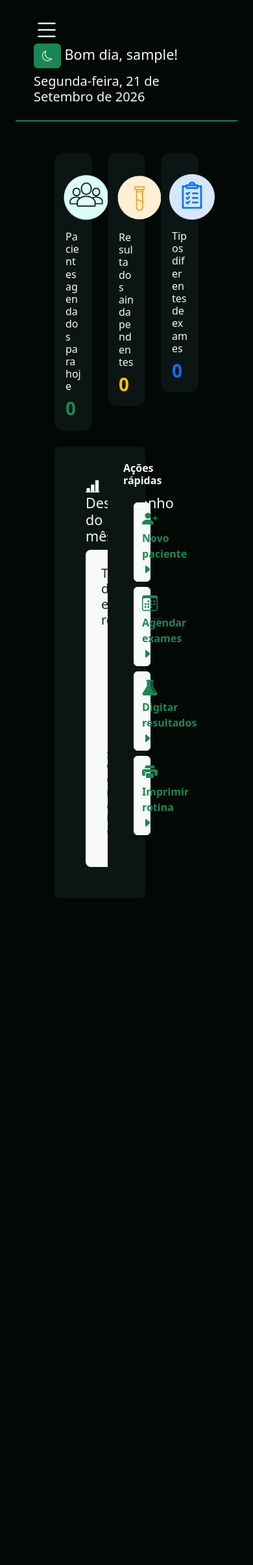
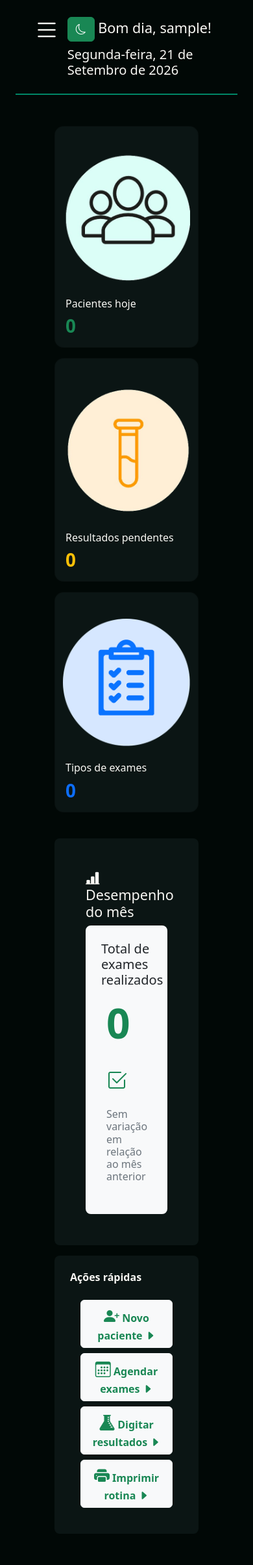
Before and after one commit to AnnaSilva-dev/Sistema-Laboratorial-Odisseu, a Django app: page / in a window 390 px wide. Shown: the whole page at 65% size. Before the commit the page ends 1382 px from the top, so only its background shows below. Run offline with Django 5.2, Linux system fonts and the light colour scheme; the visitor is signed in with stand-in values (Sample User, id 1); data that the repository does not hold is empty; some libraries are stand-ins or nearby versions.

Commit message:
responsividade da base

```diff
--- a/odisseu/static/odisseu/css/style.css
+++ b/odisseu/static/odisseu/css/style.css
@@ -83,7 +83,6 @@ body{
 
 .navegacao{
     border-right: 2px solid var(--verde-claro);
-    min-height: 100vh;
     align-items: flex-start;
 }
 
@@ -402,3 +401,14 @@ input[type="date"]:valid, .perfil:valid, .paciente:valid {
 #recuperar-senha {
     margin-top: 25vh;
 }
+
+/* responsividade */
+@media (min-width: 800px) {
+    .navegacao {
+        overflow-x: hidden;
+    }
+
+    .navegacao .nav-link {
+        white-space: nowrap;
+    }
+}
--- a/odisseu/templates/base.html
+++ b/odisseu/templates/base.html
@@ -16,50 +16,88 @@
 </head>
 <body>
 {% if request.user.is_authenticated %}
-    <section  class="container-fluid base">
+    <section class="container-fluid base">
         <nav class="container-fluid">
             <section class="row g-2">
-                <div class="col-md-3 navegacao d-none d-lg-block">
+                <div class="col-md-3 navegacao d-none d-md-block position-relative" style="min-height: 100vh;">
                     <ul>
                         <img class="navbar-brand" src="{% static 'odisseu/imgs/odisseu-logo.png' %}">
 
-                            <li class="nav-item mb-3 mt-3"><a class="botao-inicio" href="{% url 'index' %}"><span class="bi bi-house-door-fill"></span> Início</a></li>
+                        <li class="nav-item mb-3 mt-3">
+                            <a class="botao-inicio" href="{% url 'index' %}">
+                                <span class="bi bi-house-door-fill"></span> Início
+                            </a>
+                        </li>
+
                         {% if user|can:'agendar_exame' or user|can:'cadastrar_paciente' or user|can:'cadastrar_usuario' or user|can:'visualizar_pacientes' %}
                         <h6>Recepção</h6>
                         {% endif %}
+
                         <div class="container-fluid mb-2">
                             {% if user|can:'agendar_exame' %}
-                                <li class="nav-item"><a class="nav-link text-tema text-tema" href="{% url 'agendar_exame' %}"><span class="bi bi-calendar3 p-2"></span> Agendar exames</a></li>
+                            <li class="nav-item">
+                                <a class="nav-link text-tema" href="{% url 'agendar_exame' %}">
+                                    <span class="bi bi-calendar3 p-2"></span> Agendar exames
+                                </a>
+                            </li>
                             {% endif %}
+
                             {% if user|can:'cadastrar_paciente' %}
-                                <li class="nav-item"><a class="nav-link text-tema" href="{% url 'cadastrar_paciente' %}"><span class="bi bi-person-plus p-2"></span> Cadastrar pacientes</a></li>
+                            <li class="nav-item">
+                                <a class="nav-link text-tema" href="{% url 'cadastrar_paciente' %}">
+                                    <span class="bi bi-person-plus p-2"></span> Cadastrar pacientes
+                                </a>
+                            </li>
                             {% endif %}
+
                             {% if user|can:'cadastrar_usuario' %}
-                                <li class="nav-item"><a class="nav-link text-tema" href="{% url 'usuarios' %}"><span class="bi bi-person-gear p-2"></span> Usuários</a></li>
+                            <li class="nav-item">
+                                <a class="nav-link text-tema" href="{% url 'usuarios' %}">
+                                    <span class="bi bi-person-gear p-2"></span> Usuários
+                                </a>
+                            </li>
                             {% endif %}
+
                             {% if user|can:'visualizar_pacientes' %}
-                                <li class="nav-item"><a class="nav-link text-tema" href="{% url 'pacientes' %}"><span class="bi bi-people p-2"></span> Pacientes cadastrados</a></li>
+                            <li class="nav-item">
+                                <a class="nav-link text-tema" href="{% url 'pacientes' %}">
+                                    <span class="bi bi-people p-2"></span> Pacientes cadastrados
+                                </a>
+                            </li>
                             {% endif %}
                         </div>
 
-
                         {% if user|can:'exibir_rotina' %}
                         <h6>Rotina</h6>
+
                         <div class="container-fluid mb-2">
-                                <li class="nav-item"><a class="nav-link text-tema" href="{% url 'rotina' %}"><span class="bi bi-search p-2"></span> Consultar rotinas</a></li>
+                            <li class="nav-item">
+                                <a class="nav-link text-tema" href="{% url 'rotina' %}">
+                                    <span class="bi bi-search p-2"></span> Consultar rotinas
+                                </a>
+                            </li>
                         </div>
                         {% endif %}
-
 
                         {% if user|can:'digitar_resultados' or user|can:'liberar_resultados' %}
                         <h6>Resultados</h6>
                         {% endif %}
+
                         <div class="container-fluid mb-2">
                             {% if user|can:'digitar_resultados' %}
-                                <li class="nav-item"><a class="nav-link text-tema" href="{% url 'resultados' %}"><span class="bi bi-clipboard2-plus p-2"></span> Resultados de pacientes</a></li>
+                            <li class="nav-item">
+                                <a class="nav-link text-tema" href="{% url 'resultados' %}">
+                                    <span class="bi bi-clipboard2-plus p-2"></span> Resultados de pacientes
+                                </a>
+                            </li>
                             {% endif %}
+
                             {% if user|can:'liberar_resultados' %}
-                                <li class="nav-item"><a class="nav-link text-tema" href="{% url 'liberar_resultados' %}"><span class="bi bi-clipboard2-check p-2"></span> Liberar resultados pendentes</a></li>
+                            <li class="nav-item">
+                                <a class="nav-link text-tema" href="{% url 'liberar_resultados' %}">
+                                    <span class="bi bi-clipboard2-check p-2"></span> Liberar resultados pendentes
+                                </a>
+                            </li>
                             {% endif %}
                         </div>
 
@@ -67,34 +105,45 @@
                         <h6>Relatórios</h6>
 
                         <div class="container-fluid mb-2">
-                                <!-- sem pagina html apenas exemplo na navbar -->
-                                <li class="nav-item"><a class="nav-link text-tema" href="{% url 'index' %}"><span class="bi bi-clipboard2-data p-2"></span> Consultar relatórios</a></li>
+                            <li class="nav-item">
+                                <a class="nav-link text-tema" href="{% url 'index' %}">
+                                    <span class="bi bi-clipboard2-data p-2"></span> Consultar relatórios
+                                </a>
+                            </li>
                         </div>
                         {% endif %}
 
-                            <section class="position-absolute bottom-0 mb-5">
+                        <section class="position-absolute bottom-0 ticky-lg-bottom mb-5">
                             <h6>Configuração</h6>
+
                             <div class="container-fluid">
-                                    <!-- sem pagina html apenas exemplo na navbar -->
-                                    <li class="nav-item"><a class="nav-link text-tema" href="{% url 'index' %}"><span class="bi bi-gear"></span> Configuração</a></li>
+                                <li class="nav-item">
+                                    <a class="nav-link text-tema" href="{% url 'index' %}">
+                                        <span class="bi bi-gear"></span> Configuração
+                                    </a>
+                                </li>
+
                                 <li class="nav-item">
                                     <a class="nav-link text-tema" href="{% url 'ajuda' %}">
                                         <i class="bi bi-question-circle"></i>
                                         Ajuda
                                     </a>
                                 </li>
+
                                 <form method="post" action="{% url 'logout' %}">
                                     {% csrf_token %}
-                                        <button type="submit" class="btn p-0 text-danger"><span class="bi bi-box-arrow-left"></span> Sair</button>
+                                    <button type="submit" class="btn p-0 text-danger">
+                                        <span class="bi bi-box-arrow-left"></span> Sair
+                                    </button>
                                 </form>
                             </div>
                         </section>
                     </ul>
                 </div>
 
-                <div class="col px-3">
+                <div class="col-md-9 px-3">
                     <div class="row p-3 top">
-                            <section class="col-sd-2 d-lg-none">
+                        <section class="col-2 d-md-none">
                             <button class="navbar-toggler" type="button"
                                     data-bs-toggle="collapse"
                                     data-bs-target="#menuMobile"
@@ -104,7 +153,7 @@
                                 <i class="bi bi-list" style="font-size: 40px;"></i>
                             </button>
 
-                                <div class="collapse menu navbar navbar-expand-sd" id="menuMobile">
+                            <div class="collapse menu navbar" id="menuMobile">
 
                                 <a href="{% url 'index' %}">
                                     <i class="bi bi-house-fill"></i>
@@ -175,8 +224,7 @@
                             </div>
                         </section>
 
-                        <!-- aqui vai dados do sistema, como: usuario, data. -->
-                        <section class="col-10 col-sd-8 right-0">
+                        <section class="col-10 col-md-10 right-0">
                             <h4>
                                 <button id="btn-tema" type="button" class="btn btn-success">
                                     <i class="bi bi-moon"></i>
@@ -185,11 +233,8 @@
                             </h4>
                             <h5>{% now "l, j \d\e F \d\e Y" %}</h5>
                         </section>
+                    </div>
 
-                        <!-- <section class="col-2 right-0">
-                            <h2 class="bi bi-person-fill"> {{ request.user.username }}</h2>
-                        </section> -->
-                    </div>
                     <div class="row p-5">
                         {% block content %}{% endblock content %}
                     </div>
@@ -200,8 +245,6 @@
 {% else %}
     {% block help %}{% endblock help %}
 {% endif %}
-
-
 
 <script>
     const btnTema = document.getElementById("btn-tema");
@@ -238,6 +281,7 @@
 
     const cpf = document.querySelector('.cpf');
 
+    if (cpf) {
         cpf.addEventListener('input', (e) => {
             let v = e.target.value.replace(/\D/g, '');
             v = v.replace(/^(\d{3})(\d)/, '$1.$2');
@@ -245,9 +289,11 @@
             v = v.replace(/\.(\d{3})(\d)/, '.$1-$2');
             e.target.value = v.slice(0, 14);
         });
+    }
 
     const cns = document.querySelector('.cns');
 
+    if (cns) {
         cns.addEventListener('input', (e) => {
             let v = e.target.value.replace(/\D/g, '').slice(0, 15);
             v = v.replace(/(\d{3})(\d)/, '$1 $2');
@@ -255,9 +301,11 @@
             v = v.replace(/(\d{3}) (\d{4}) (\d{4})(\d)/, '$1 $2 $3 $4');
             e.target.value = v;
         });
+    }
 
     const telefone = document.querySelector('.telefone');
 
+    if (telefone) {
         telefone.addEventListener('input', (e) => {
             let v = e.target.value.replace(/\D/g, '').slice(0, 11);
 
@@ -273,6 +321,7 @@
 
             e.target.value = v;
         });
+    }
 
     function mostrarSenha(id, botao) {
         const campo = document.getElementById(id);
@@ -288,7 +337,6 @@
             icone.classList.add('bi-eye-fill');
         }
     }
-
 </script>
 
 </body>
--- a/odisseu/templates/index.html
+++ b/odisseu/templates/index.html
@@ -3,19 +3,18 @@
 {% block title %}{{ block.super }}{% endblock %}
 {% block content %}
     <section class="container-fluid">
-        <div class="row row-cols-3">
-            <nav class="col-4">
+        <div class="row g-3">
+            <nav class="col-md-4 col-xl-4">
                 <div class="card index">
                     <div class="card-body">
                         <a href="{% url 'cadastrar_paciente' %}">
                             <nav class="row">
-                                <section class="col-md-4 g-3">
-                                    <img src="{% static 'odisseu/imgs/logo.png' %}" style="width:70px;">
+                                <section class="col-md-12 col-lg-4 p-2 g-3">
+                                    <img src="{% static 'odisseu/imgs/logo.png' %}" style="width:100%;">
                                 </section>
-                                <section class="col-md-8 col-sd-12 mt-3">
+                                <section class="col-md-12 col-lg-8 mt-3">
                                     <h6 class="card-title text-tema">
-                                        Pacientes agendados
-                                        para hoje
+                                        Pacientes hoje
                                     </h6>
                                     <h1 class="card-text text-success fw-bold">{{ pacientes_agendados }}</h1>
                                 </section>
@@ -25,17 +24,17 @@
                 </div>
             </nav>
 
-            <nav class="col-4">
+            <nav class="col-md-4 col-xl-4">
                 <div class="card index">
                     <div class="card-body">
                         <a href="{% url 'resultados' %}">
                             <nav class="row">
-                                <section class="col-md-4 g-3">
-                                    <img class="border-warning" src="{% static 'odisseu/imgs/logo1.png' %}" style="width:70px;">
+                                <section class="col-md-12 col-lg-4 p-2 g-3">
+                                    <img class="border-warning" src="{% static 'odisseu/imgs/logo1.png' %}" style="width:100%;">
                                 </section>
-                                <section class="col-md-8 mt-3 col-sd-12">
+                                <section class="col-md-12 col-lg-8 mt-3">
                                     <h6 class="card-title text-tema">
-                                        Resultados ainda pendentes
+                                        Resultados pendentes
                                     </h6>
                                     <h1 class="card-text text-warning fw-bold">{{ resultados_pendentes }}</h1>
                                 </section>
@@ -45,17 +44,17 @@
                 </div>
             </nav>
 
-            <nav class="col-4">
+            <nav class="col-md-4 col-xl-4">
                 <div class="card index">
                     <div class="card-body">
                         <a href="{% url 'rotina' %}">
                             <nav class="row">
-                                <section class="col-md-4 g-3">
-                                    <img class="border-primary" src="{% static 'odisseu/imgs/logo3.png' %}" style="width:70px;">
+                                <section class="col-md-12 col-lg-4 p-2 g-3">
+                                    <img class="border-primary" src="{% static 'odisseu/imgs/logo3.png' %}" style="width:100%;">
                                 </section>
-                                <section class="col-md-8 mt-3 col-sd-12">
+                                <section class="col-md-12 col-lg-8 mt-3">
                                     <h6 class="card-title text-tema">
-                                        Tipos diferentes de exames
+                                        Tipos de exames
                                     </h6>
                                     <h1 class="card-text text-primary fw-bold">{{ exames_pendentes }}</h1>
                                 </section>
@@ -66,8 +65,8 @@
             </nav>
         </div>
 
-        <section class="row row-cols-3 mt-4 ">
-            <nav class="col-md-8">
+        <section class="row g-3 mt-4">
+            <nav class="col-md-12 col-xl-8">
                 <div class="fundo_card p-5 rounded-3">
 
                     <h4><span class="bi bi-bar-chart-line-fill"></span>  Desempenho do mês</h4>
@@ -95,7 +94,7 @@
                 </div>
             </nav>
 
-            <nav class="col-md-4">
+            <nav class="col-md-12 col-xl-4">
                 <div class="fundo_card p-4 rounded-3" style="height: 100%;">
                     <h6 class="fw-bold">Ações rápidas</h6>
                     <div class="p-3">
```
Lines whose indentation alone changed are shown as unchanged.
